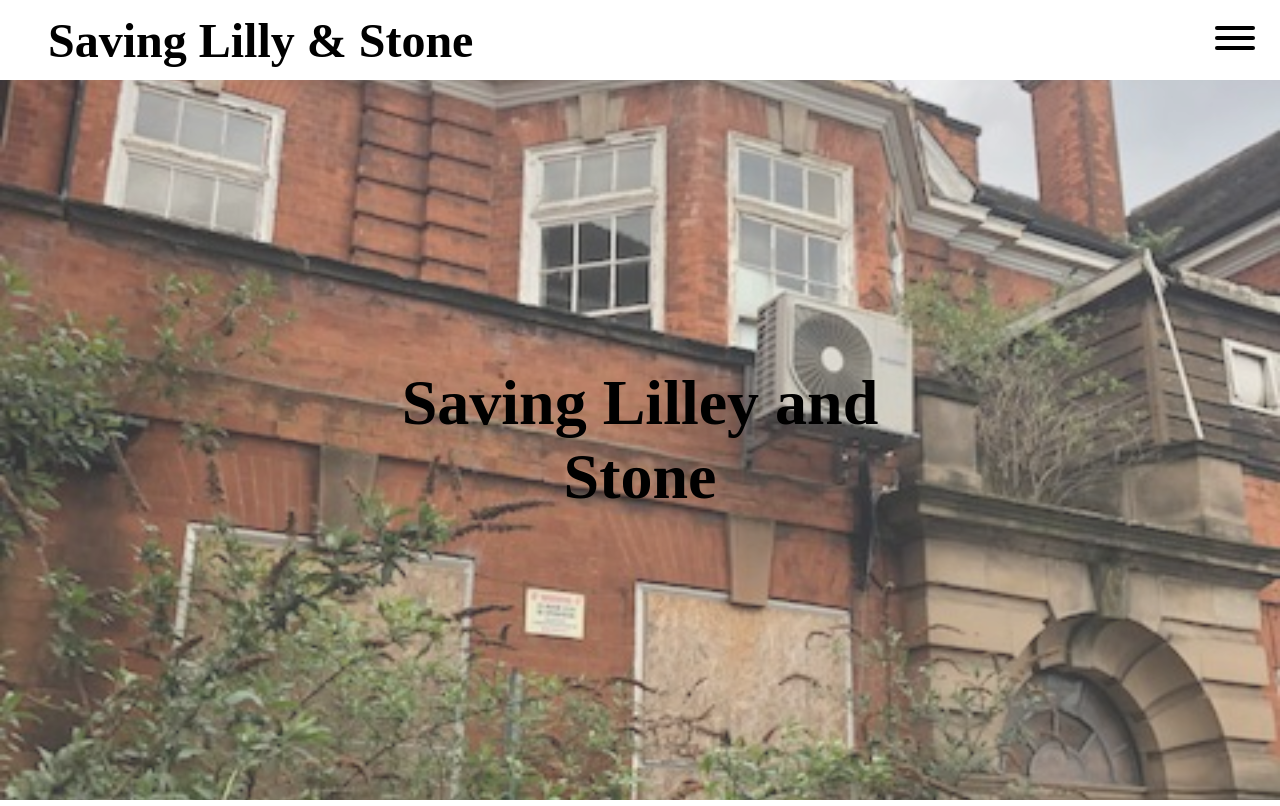
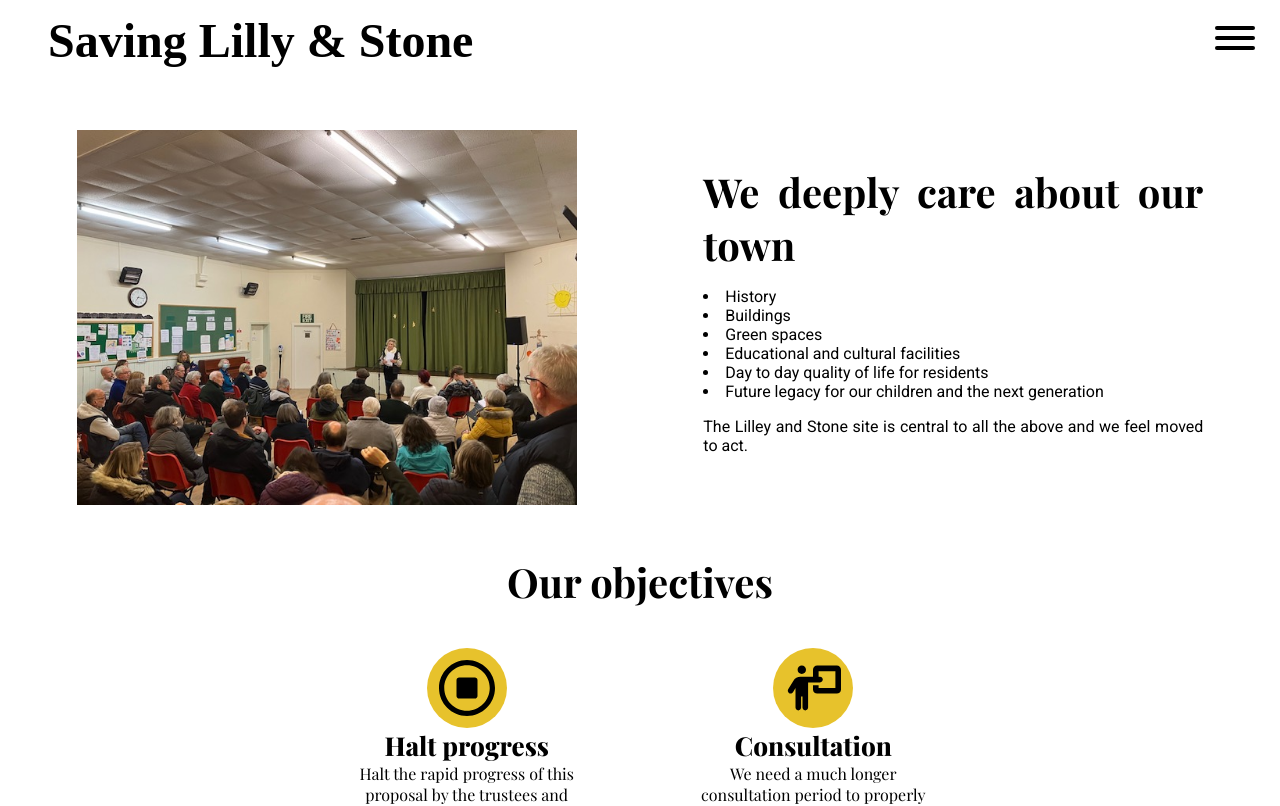
Before and after one commit to jaycoolslm/lilley-and-stone, a SvelteKit app: page / in a window 1280 px wide. Shown: the top 806 px of the page. Built offline with nearby package versions, Linux system fonts and the light colour scheme; a web font is replaced by a local one.

Commit message:
Update +page.svelte

```diff
--- a/src/routes/+page.svelte
+++ b/src/routes/+page.svelte
@@ -14,10 +14,7 @@
 </script>
 
 <main>
-	<Hero
-		image={{ src: building_2, alt: 'Saving Lilley and Stone' }}
-		header="Saving Lilley and Stone"
-	/>
+
 
 	<TextImage image={{ src: pm_2, alt: 'Saving Lilly and Stone' }}>
 		<h1 style="margin-bottom: 1rem">We deeply care about our town</h1>
```
